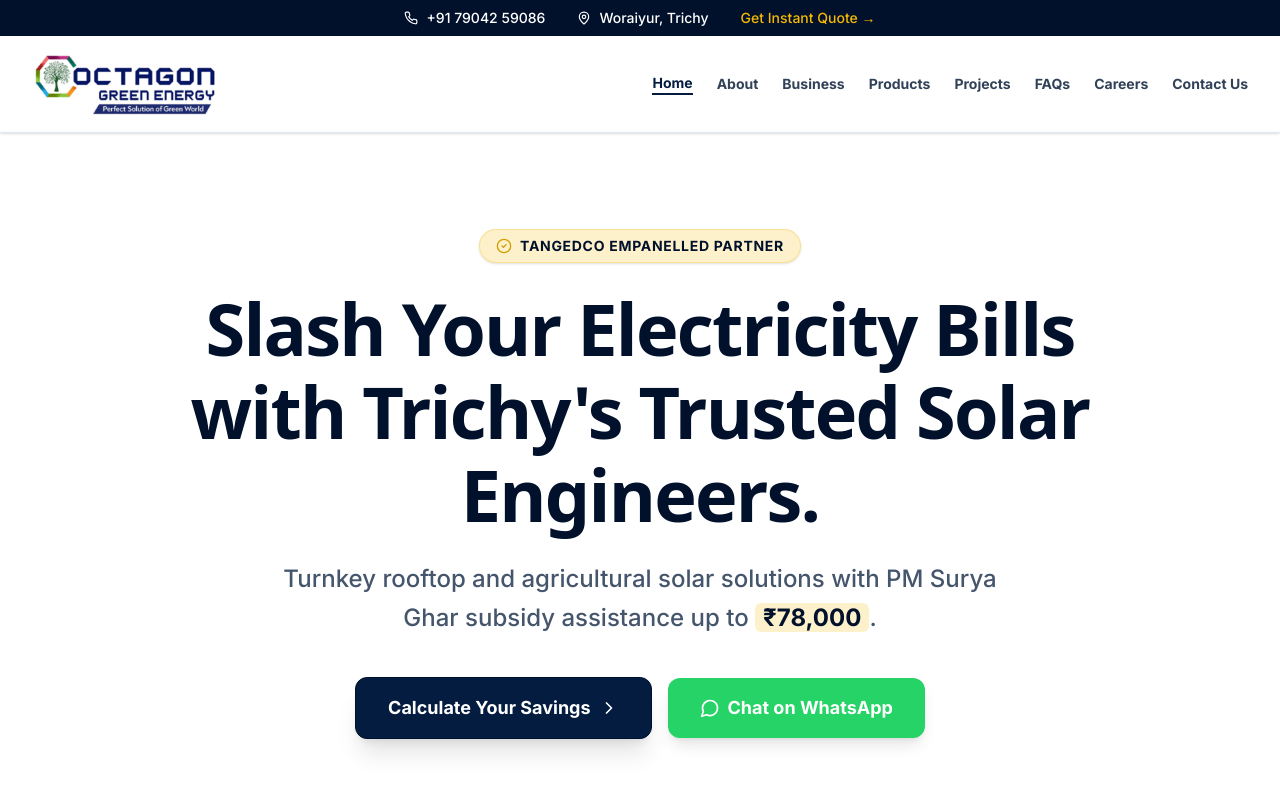
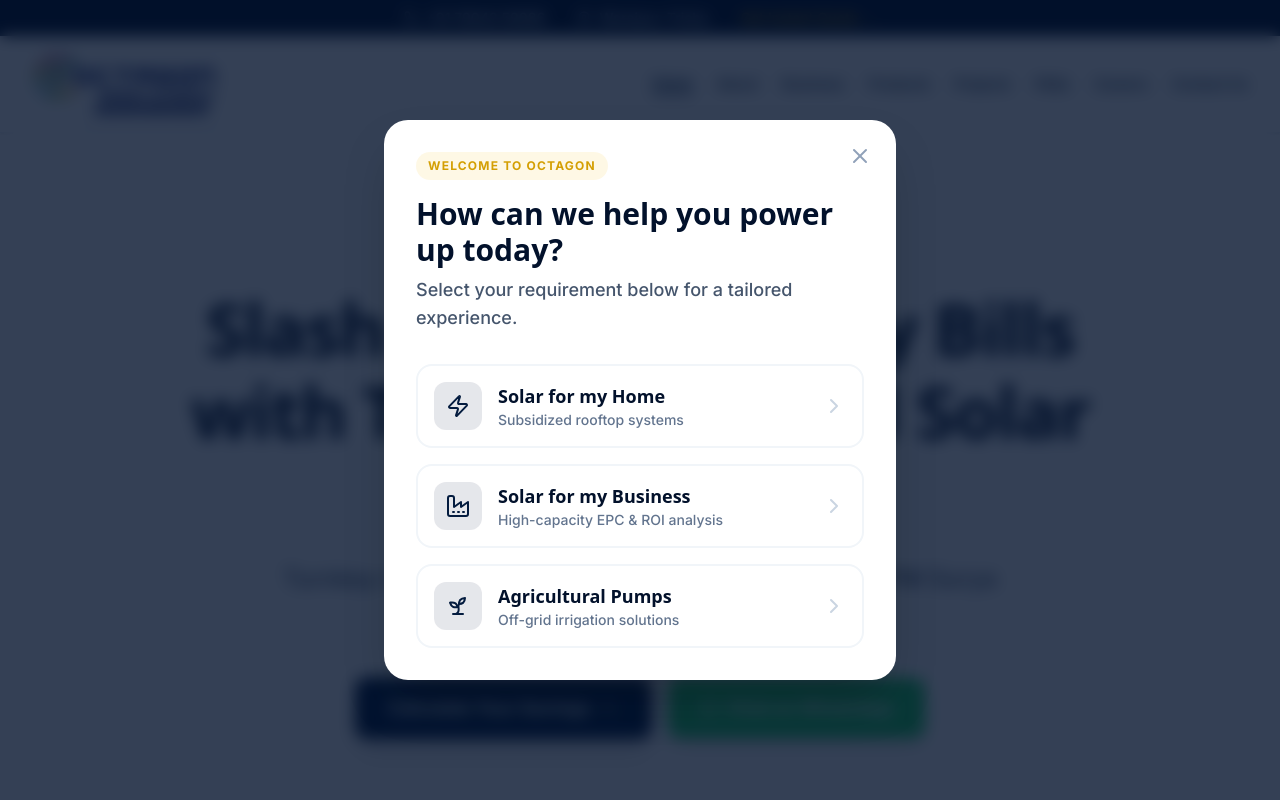
Before and after one commit to jerrymelvinj/octagon-green-energy, a React (Vite) app: page / in a window 1280 px wide. Shown: the top 800 px of the page. Built offline with nearby package versions, Linux system fonts and the light colour scheme; a web font is replaced by a local one.

Commit message:
feat: add interactive welcome popup for lead segmentation

```diff
--- a/src/App.tsx
+++ b/src/App.tsx
@@ -1,6 +1,6 @@
 import { useEffect } from 'react';
 import { BrowserRouter as Router, Routes, Route, useLocation } from 'react-router-dom';
-import { Header, Footer, MobileActionDrawer } from './components';
+import { Header, Footer, MobileActionDrawer, WelcomePopup } from './components';
 import { Home, About, Business, Products, Projects, Faqs, Careers, Contact } from './pages';
 
 function ScrollToTop() {
@@ -17,6 +17,7 @@
   return (
     <Router>
       <ScrollToTop />
+      <WelcomePopup />
       <div className="font-sans min-h-screen flex flex-col bg-bg-neutral selection:bg-accent/30 selection:text-primary-dark">
         <Header />
         <main className="flex-grow">
--- a/src/components.tsx
+++ b/src/components.tsx
@@ -1,4 +1,4 @@
-import React, { useState } from 'react';
+import { useState, useEffect } from 'react';
 import { Link, useLocation } from 'react-router-dom';
 import { motion, AnimatePresence } from 'framer-motion';
 import {
@@ -8,7 +8,10 @@
   X,
   MessageCircle,
   AlertCircle,
-  ChevronRight
+  ChevronRight,
+  Zap,
+  Sprout,
+  Factory
 } from 'lucide-react';
 import { clsx, type ClassValue } from 'clsx';
 import { twMerge } from 'tailwind-merge';
@@ -391,3 +394,86 @@
 
 // Just an alias for CheckCircle2 to use inside components.
 import { CheckCircle2 } from 'lucide-react';
+
+
+export function WelcomePopup() {
+  const [isOpen, setIsOpen] = useState(false);
+
+  useEffect(() => {
+    const hasSeenPopup = sessionStorage.getItem('octagon_welcome_seen');
+    if (!hasSeenPopup) {
+      const timer = setTimeout(() => {
+        setIsOpen(true);
+        sessionStorage.setItem('octagon_welcome_seen', 'true');
+      }, 2500);
+      return () => clearTimeout(timer);
+    }
+  }, []);
+
+  if (!isOpen) return null;
+
+  return (
+    <AnimatePresence>
+      <motion.div
+        initial={{ opacity: 0 }}
+        animate={{ opacity: 1 }}
+        exit={{ opacity: 0 }}
+        className="fixed inset-0 z-[100] flex items-center justify-center p-4 bg-primary-dark/80 backdrop-blur-sm"
+      >
+        <motion.div
+          initial={{ scale: 0.9, opacity: 0, y: 20 }}
+          animate={{ scale: 1, opacity: 1, y: 0 }}
+          exit={{ scale: 0.9, opacity: 0, y: 20 }}
+          className="bg-white rounded-3xl w-full max-w-lg p-8 relative overflow-hidden shadow-2xl"
+        >
+          <button onClick={() => setIsOpen(false)} className="absolute top-6 right-6 text-slate-400 hover:text-slate-800 transition-colors">
+             <X size={24} />
+          </button>
+
+          <div className="mb-8 pr-6">
+            <span className="text-accent-dark font-extrabold text-xs tracking-widest uppercase bg-accent/10 px-3 py-1.5 rounded-full inline-block mb-4">
+              Welcome to Octagon
+            </span>
+            <h3 className="text-3xl font-extrabold text-primary-dark mb-2">How can we help you power up today?</h3>
+            <p className="text-slate-600 font-medium text-lg">Select your requirement below for a tailored experience.</p>
+          </div>
+
+          <div className="space-y-4">
+            <Link to="/#calculator" onClick={() => setIsOpen(false)} className="flex items-center gap-4 p-4 rounded-2xl border-2 border-slate-100 hover:border-primary hover:bg-slate-50 transition-all group">
+               <div className="bg-primary/10 p-3 rounded-xl text-primary group-hover:scale-110 transition-transform">
+                 <Zap size={24} />
+               </div>
+               <div className="text-left flex-grow">
+                 <h4 className="font-extrabold text-primary-dark text-lg">Solar for my Home</h4>
+                 <p className="text-sm text-slate-500 font-medium">Subsidized rooftop systems</p>
+               </div>
+               <ChevronRight className="text-slate-300 group-hover:text-primary transition-colors" />
+            </Link>
+
+            <Link to="/business" onClick={() => setIsOpen(false)} className="flex items-center gap-4 p-4 rounded-2xl border-2 border-slate-100 hover:border-primary hover:bg-slate-50 transition-all group">
+               <div className="bg-primary/10 p-3 rounded-xl text-primary group-hover:scale-110 transition-transform">
+                 <Factory size={24} />
+               </div>
+               <div className="text-left flex-grow">
+                 <h4 className="font-extrabold text-primary-dark text-lg">Solar for my Business</h4>
+                 <p className="text-sm text-slate-500 font-medium">High-capacity EPC & ROI analysis</p>
+               </div>
+               <ChevronRight className="text-slate-300 group-hover:text-primary transition-colors" />
+            </Link>
+
+            <Link to="/business" onClick={() => setIsOpen(false)} className="flex items-center gap-4 p-4 rounded-2xl border-2 border-slate-100 hover:border-primary hover:bg-slate-50 transition-all group">
+               <div className="bg-primary/10 p-3 rounded-xl text-primary group-hover:scale-110 transition-transform">
+                 <Sprout size={24} />
+               </div>
+               <div className="text-left flex-grow">
+                 <h4 className="font-extrabold text-primary-dark text-lg">Agricultural Pumps</h4>
+                 <p className="text-sm text-slate-500 font-medium">Off-grid irrigation solutions</p>
+               </div>
+               <ChevronRight className="text-slate-300 group-hover:text-primary transition-colors" />
+            </Link>
+          </div>
+        </motion.div>
+      </motion.div>
+    </AnimatePresence>
+  );
+}
```
